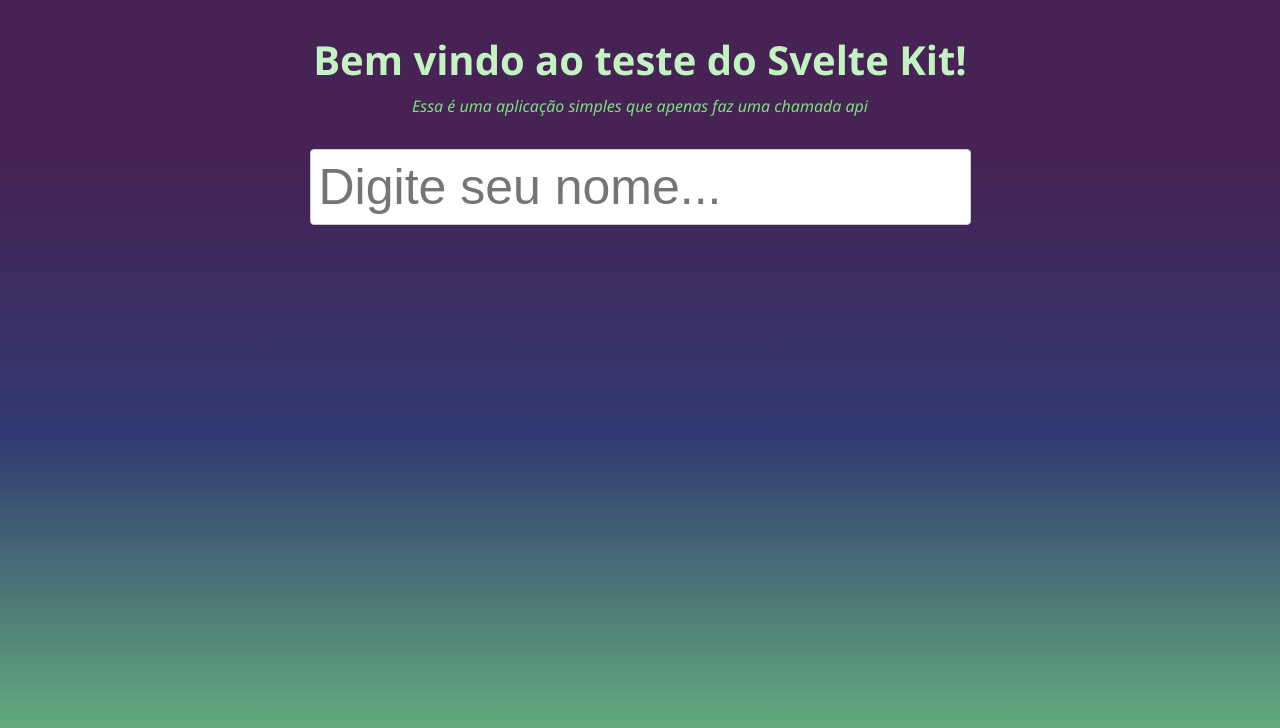
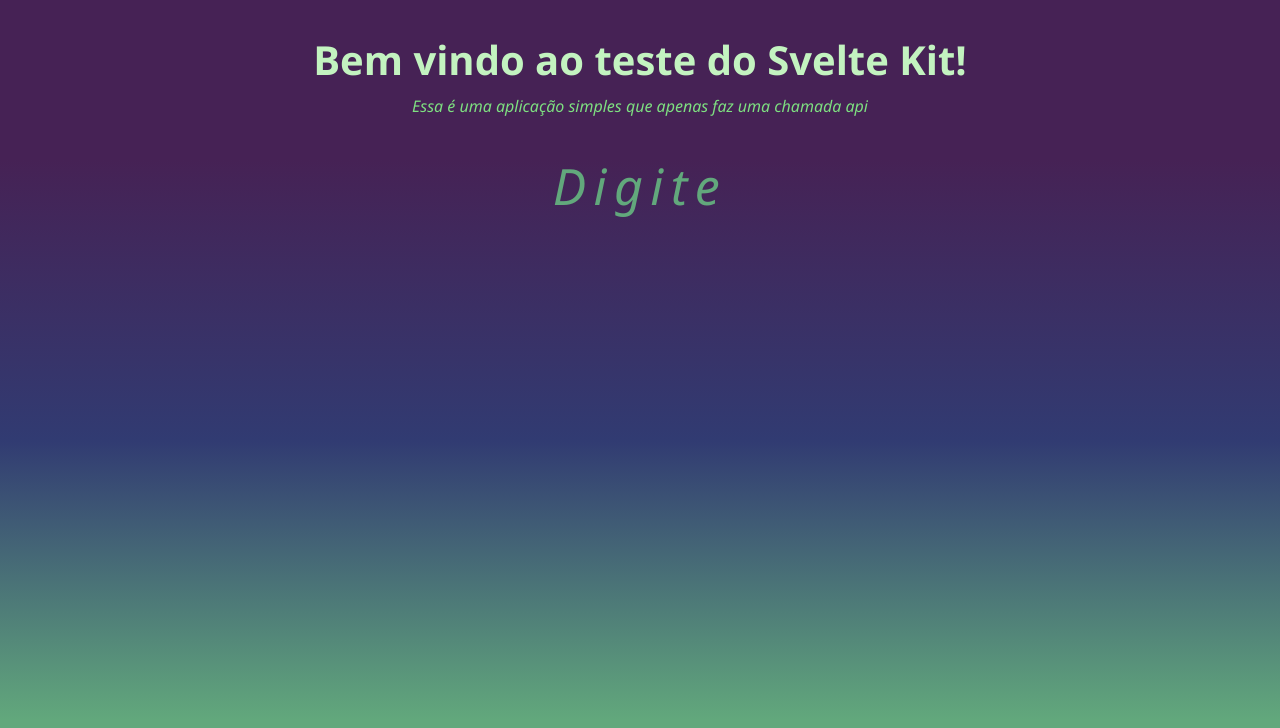
Before and after one commit to JoaoGabrielVargas/sveltekit-test-app, a SvelteKit app: page / in a window 1280 px wide. Shown: the top 728 px of the page. Built offline with nearby package versions, Linux system fonts and the light colour scheme.

Commit message:
style: added typing animation for input placeholder

```diff
--- a/src/routes/Input.svelte
+++ b/src/routes/Input.svelte
@@ -1,20 +1,91 @@
 <script>
+  import { onMount } from "svelte";
+
   export let value = "";
   export let onInput;
+
+  let placeholderText = "Digite seu nome...";
+  let displayText = "";
+
+  onMount(() => {
+    let charIndex = 0;
+    const typeText = () => {
+      if (charIndex < placeholderText.length) {
+        displayText += placeholderText.charAt(charIndex);
+        charIndex++;
+        setTimeout(typeText, 150);
+      } else {
+        setTimeout(() => {
+          charIndex = 0;
+          displayText = "";
+          typeText();
+        }, 1300);
+      }
+    };
+    typeText();
+  });
 </script>
 
-<input
-  type="text"
-  bind:value
-  on:input={onInput}
-  placeholder="Digite seu nome..."
-/>
+<div class="input-container">
+  <input type="text" bind:value on:input={onInput} on:focus on:blur />
+
+  {#if !value}
+    <div class="placeholder-animation">
+      <span class="typing-text">{displayText}</span>
+    </div>
+  {/if}
+</div>
 
 <style>
+  .input-container {
+    position: relative;
+    width: 100%;
+  }
+
   input {
     padding: 8px;
     font-size: 50px;
-    border: 1px solid #ccc;
+    border: none;
     border-radius: 4px;
+    background: transparent;
+    text-align: center;
+    color: #7ee081;
+  }
+
+  .placeholder-animation {
+    position: absolute;
+    top: 0;
+    left: 0;
+    right: 0;
+    bottom: 0;
+    display: flex;
+    align-items: center;
+    pointer-events: none;
+    color: #62a87c;
+    font-style: italic;
+    font-size: 50px;
+    text-align: center;
+  }
+
+  .typing-text {
+    overflow: hidden;
+    white-space: nowrap;
+    margin: 0 auto;
+    letter-spacing: 0.15em;
+  }
+
+  @keyframes typing {
+    from {
+      width: 0;
+    }
+    to {
+      width: 100%;
+    }
+  }
+
+  @keyframes blink {
+    50% {
+      opacity: 0;
+    }
   }
 </style>
```
